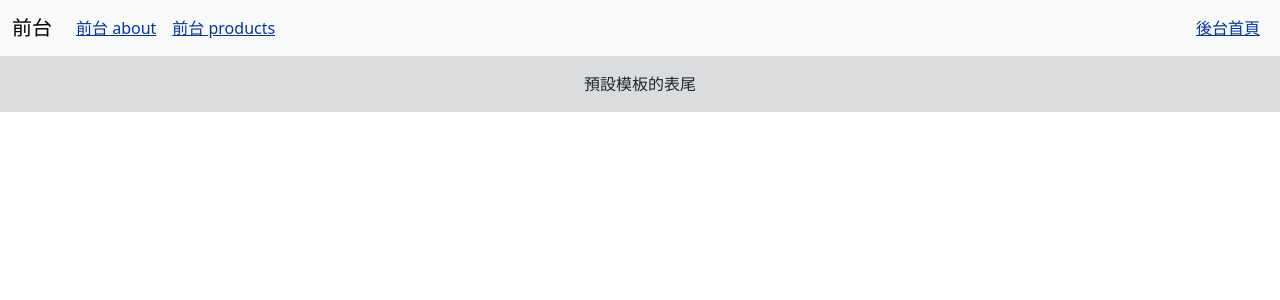
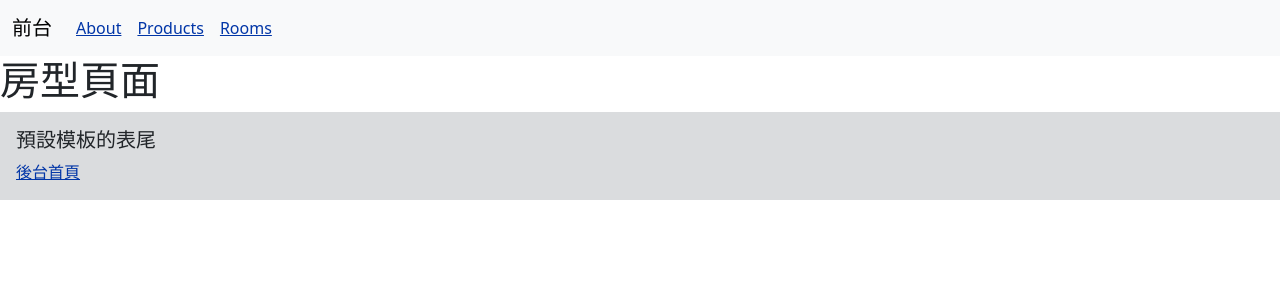
Before and after one commit to ninajeng/NuxtDailyDemo, a Nuxt app: page /rooms in a window 1280 px wide. Shown: the top 300 px of the page. Built offline with nearby package versions, Linux system fonts and the light colour scheme.

Commit message:
feat: 新增 rooms 頁面、設定 linkActiveClass

```diff
--- a/layouts/admin.vue
+++ b/layouts/admin.vue
@@ -9,19 +9,19 @@
         <span class="navbar-toggler-icon"></span>
       </button>
       <div class="collapse navbar-collapse" id="navbarNav">
-        <ul class="navbar-nav w-100">
+        <ul class="navbar-nav">
           <li class="nav-item">
             <NuxtLink to="/admin/order" class="nav-link">後台訂單</NuxtLink>
-          </li>
-          <li class="nav-item ms-auto">
-            <NuxtLink to="/" class="nav-link">返回前台</NuxtLink>
           </li>
         </ul>
       </div>
     </div>
   </nav>
   <slot />
-  <footer class="p-3 bg-secondary bg-opacity-25 text-center">admin 模板的表尾</footer>
+  <footer class="p-3 bg-secondary bg-opacity-25">
+    <h5>admin 模板的表尾</h5>
+    <NuxtLink to="/" class="nav-link">返回前台</NuxtLink>
+  </footer>
 </template>
 
 <style scoped></style>
--- a/layouts/default.vue
+++ b/layouts/default.vue
@@ -9,22 +9,25 @@
         <span class="navbar-toggler-icon"></span>
       </button>
       <div class="collapse navbar-collapse" id="navbarNav">
-        <ul class="navbar-nav w-100">
+        <ul class="navbar-nav">
           <li class="nav-item">
-            <NuxtLink to="/about" class="nav-link">前台 about</NuxtLink>
+            <NuxtLink to="/about" class="nav-link">About</NuxtLink>
           </li>
           <li class="nav-item">
-            <NuxtLink to="/products" class="nav-link">前台 products</NuxtLink>
+            <NuxtLink to="/products" class="nav-link">Products</NuxtLink>
           </li>
-          <li class="nav-item ms-auto">
-            <NuxtLink to="/admin" class="nav-link">後台首頁</NuxtLink>
+          <li class="nav-item">
+            <NuxtLink to="/rooms" class="nav-link">Rooms</NuxtLink>
           </li>
         </ul>
       </div>
     </div>
   </nav>
   <slot />
-  <footer class="p-3 bg-secondary bg-opacity-25 text-center">預設模板的表尾</footer>
+  <footer class="p-3 bg-secondary bg-opacity-25">
+    <h5>預設模板的表尾</h5>
+    <NuxtLink to="/admin" class="nav-link">後台首頁</NuxtLink>
+  </footer>
 </template>
 
 <style scoped></style>
--- a/nuxt.config.ts
+++ b/nuxt.config.ts
@@ -17,4 +17,10 @@ export default defineNuxtConfig({
   app: {
     baseURL: "/NuxtDailyDemo/",
   },
+  router: {
+    options: {
+      linkActiveClass: "active",
+      linkExactActiveClass: "active",
+    },
+  },
 });
--- /dev/null
+++ b/pages/rooms.vue
@@ -0,0 +1,7 @@
+<script setup></script>
+
+<template>
+  <h1>房型頁面</h1>
+</template>
+
+<style scoped></style>
```
Also changed, not shown: 1 other file (tests, documents, lock files or other folders).
